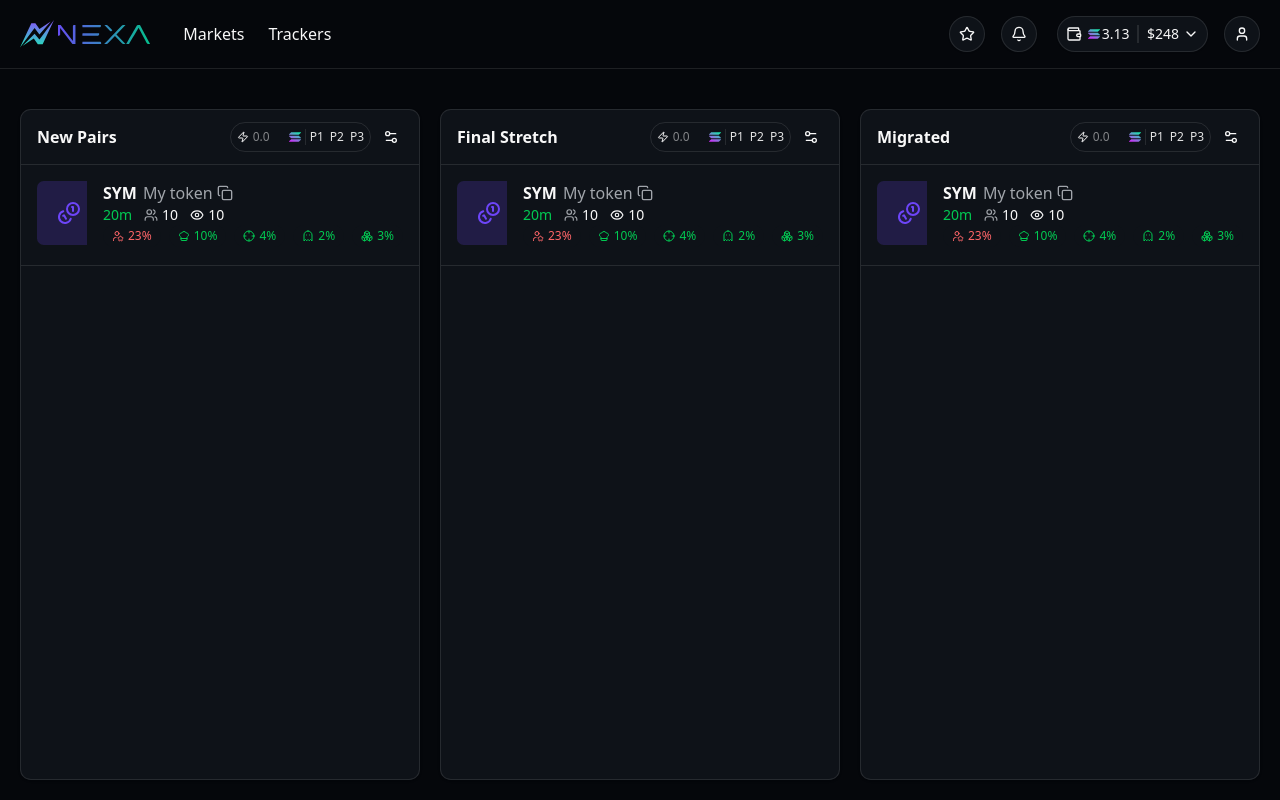
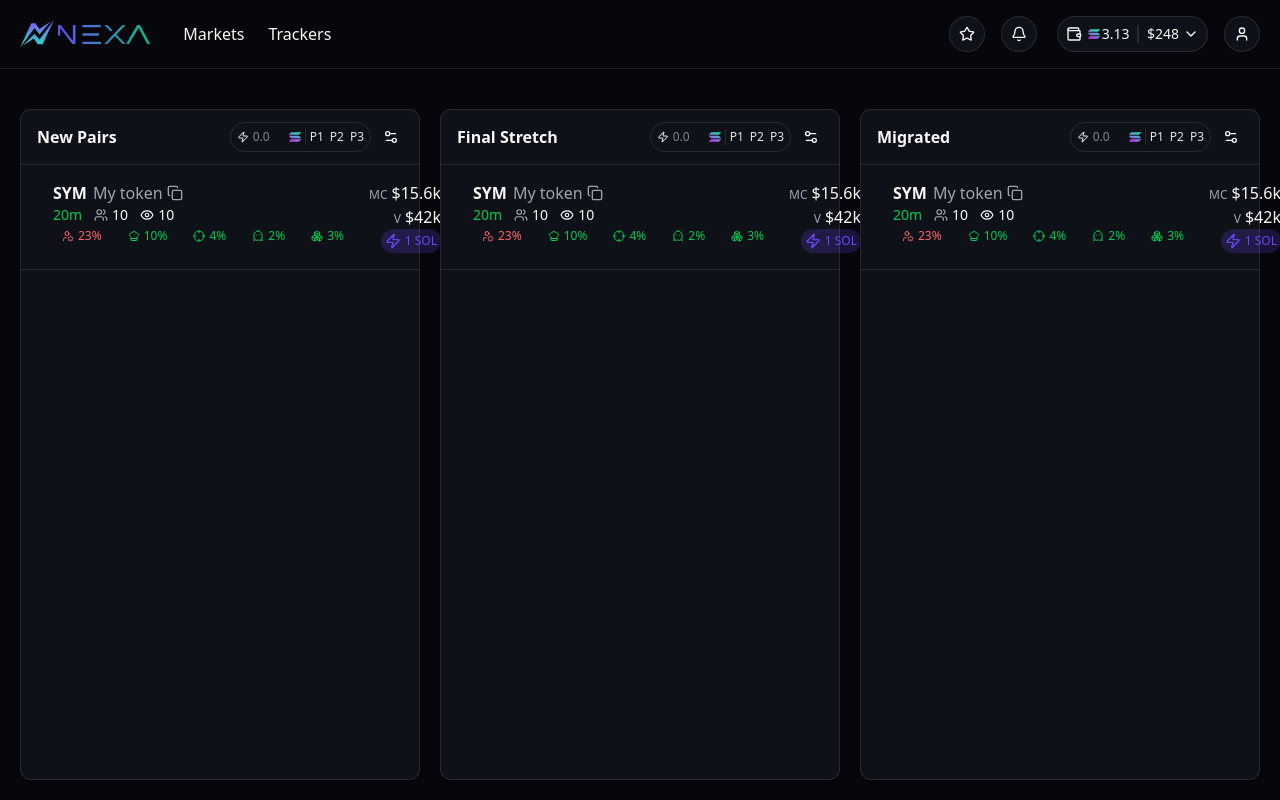
Before and after one commit to nexa-sol/nexa-trade, a Next.js app: page /markets in a window 1280 px wide. Built offline with nearby package versions, Linux system fonts and the light colour scheme.

Commit message:
Token data and quick buy

```diff
--- a/src/app/markets/components/TokenCard.tsx
+++ b/src/app/markets/components/TokenCard.tsx
@@ -1,4 +1,5 @@
 import { Badge } from "@/components/ui/badge";
+import { Button } from "@/components/ui/button";
 import { cn } from "@/lib/utils";
 import { Token, TokenLiveData } from "@/modules/tokens/types";
 import {
@@ -13,6 +14,7 @@
   LucideIcon,
   UsersIcon,
   UserStarIcon,
+  ZapIcon,
 } from "lucide-react";
 
 export default function TokenCard({ token }: { token: Token }) {
@@ -66,6 +68,13 @@
           <TokenBadge value={live.bundleHold} icon={BoxesIcon} />
         </div>
       </div>
+      <div className="ml-auto flex flex-col">
+        <TokenDigit name="MC" value="$15.6k" />
+        <TokenDigit name="V" value="$42k" />
+        <Button className="mt-auto ml-auto p-1! h-max w-max rounded-full bg-primary/20 text-primary hover:text-black gap-1 text-xs">
+          <ZapIcon />1 SOL
+        </Button>
+      </div>
     </div>
   );
 }
@@ -92,3 +101,12 @@
     </Badge>
   );
 }
+
+function TokenDigit({ name, value }: { name: string; value: string }) {
+  return (
+    <div className="ml-auto flex gap-1 items-baseline">
+      <p className="text-muted-foreground text-xs">{name}</p>
+      <p>{value}</p>
+    </div>
+  );
+}
```
